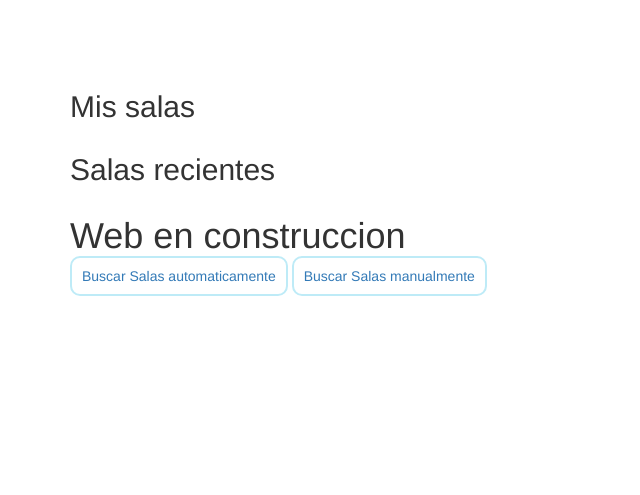
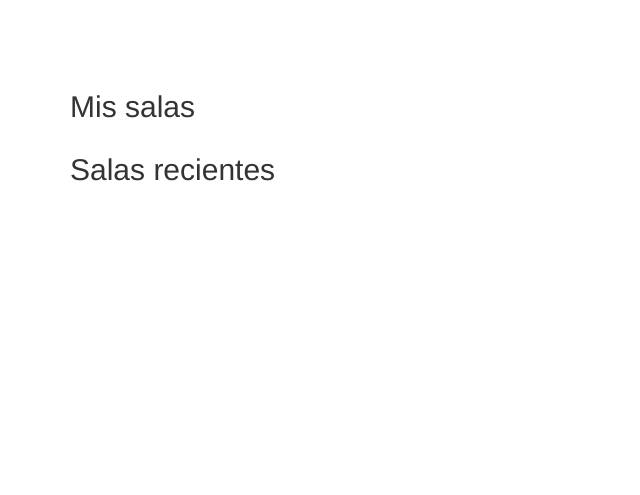
Before and after one commit to danitoro97/liltalk, a Yii app: template views/site/index.php in a window 1280 px wide. Shown: the top 495 px of the page, without its empty margins (0-640 px from the left). Run offline with PHP 8.4 and a stand-in for Yii, Linux system fonts and the light colour scheme; the template is opened without the code that fills it, so the values that code supplies are empty; some libraries are stand-ins or nearby versions.

Commit message:
Leves cambios

```diff
--- a/messages/en-US/app.php
+++ b/messages/en-US/app.php
@@ -38,7 +38,7 @@ return [
     'participantes' => 'members',
     'Privada' => 'Private',
     'Salas' => 'Rooms',
-    'Musica' => 'Música',
+    'Musica' => 'Musics',
     'Politica' => 'Politics',
     'Ciencia' => 'Science',
     'Otros'=> 'Others',
--- a/views/site/index.php
+++ b/views/site/index.php
@@ -27,7 +27,5 @@ $this->title = 'My Yii Application';
                 <?php endif;?>
         </div>
     </div>
-    <h1>Web en construccion </h1>
-    <?=Html::a('Buscar Salas automaticamente', ['salas/buscar'], ['class' => 'index-salas']) ?>
-    <?=Html::a('Buscar Salas manualmente', ['salas/index'], ['class' => 'index-salas']) ?>
+
 </div>
```
